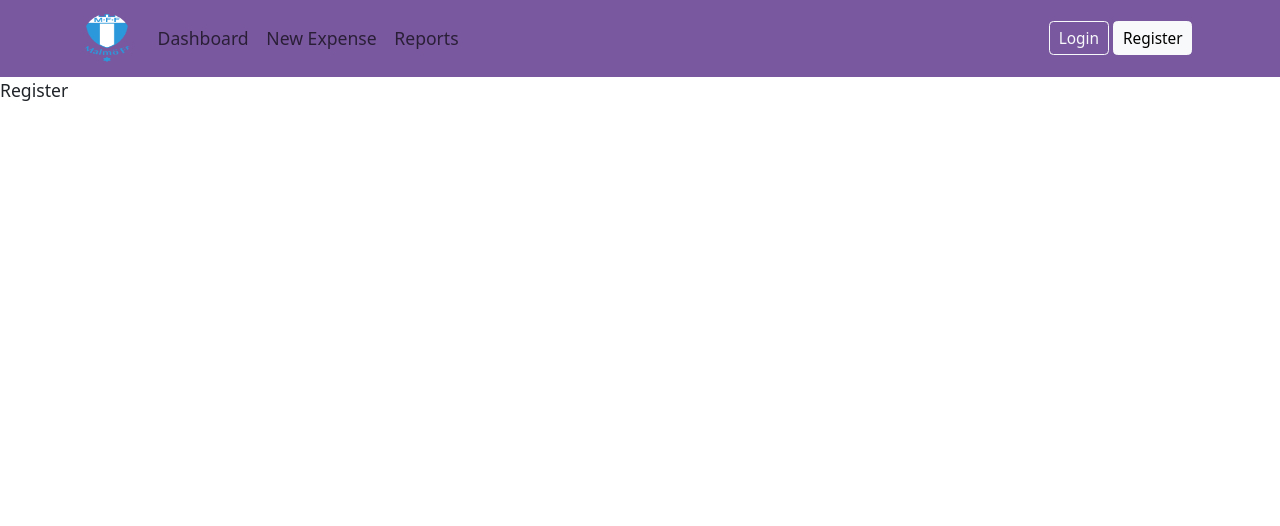
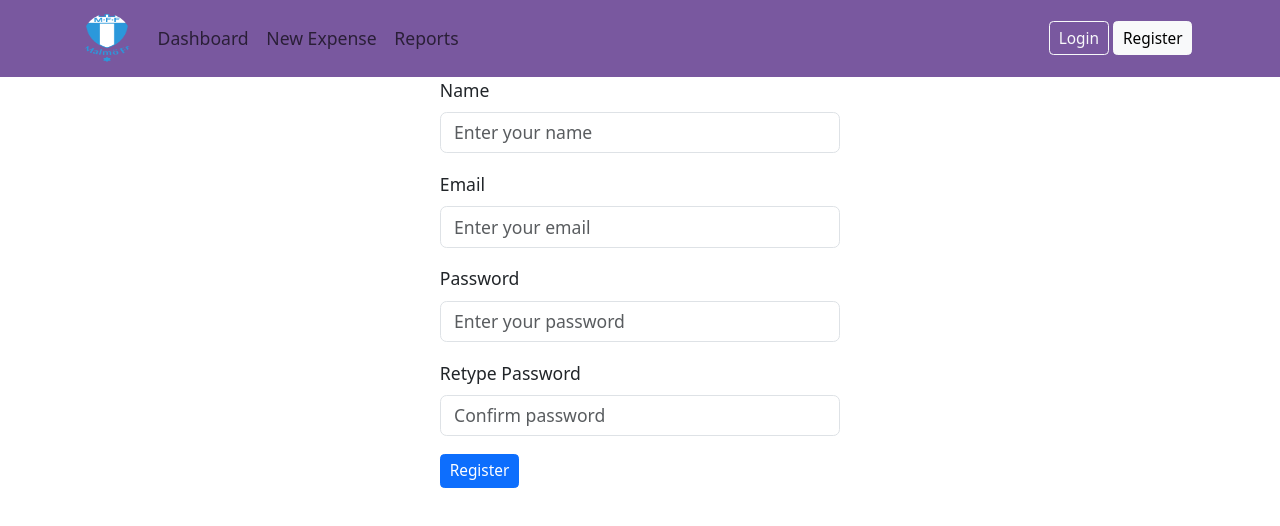
Before and after one commit to e93fem/webapp, a React (Vite) app: page /register in a window 1280 px wide. Shown: the top 526 px of the page. Built offline with nearby package versions, Linux system fonts and the light colour scheme.

Commit message:
completee registration

```diff
--- /dev/null
+++ b/src/hooks/useRegister.ts
@@ -0,0 +1,22 @@
+import { useState } from "react";
+import { Profile } from "../model/Profile";
+import { createProfile } from "../services/auth-service";
+
+export const useRegister = () => {
+    const [error, setError] = useState<string>("");
+    const [isLoading, setLoader] = useState<boolean>(false);
+    const [toast, setToast] = useState<string>("");
+    const signup = (profile: Profile) => {
+        setLoader(true);
+        createProfile(profile)
+            .then(response => {
+                if (response && response.status === 201) {
+                    setToast("Profile is successfully created");
+                }
+            })
+            .catch(error => console.log(error))
+            .finally(() => setLoader(false));
+
+    }
+    return {error, isLoading, signup, toast};
+}
--- /dev/null
+++ b/src/model/Profile.ts
@@ -0,0 +1,7 @@
+export interface Profile {
+    profileId?: string;
+    name: string;
+    email: string;
+    password: string;
+    confirmPassword: string;
+}
--- a/src/pages/register/Register.tsx
+++ b/src/pages/register/Register.tsx
@@ -1,7 +1,70 @@
+import profileValidationSchema from "../../validation/profileValidationSchema";
+import { Profile } from '../../model/Profile'
+import { useFormik } from "formik";
+import { useRegister } from "../../hooks/useRegister";
+
+
 const Register = () => {
-  return (
-    <div>Register</div>
-  )
+  const {error, isLoading, signup, toast} = useRegister();
+  const formik = useFormik<Profile>({
+    initialValues: {
+      name: "",
+      email: "",
+      password: "",
+      confirmPassword: ""
+    },
+    validationSchema: profileValidationSchema,
+    onSubmit: (profile: Profile, {resetForm}) => {
+      signup(profile);
+      resetForm();
+
+
+    }
+  });
+  return <div className="d-flex justify-content-center align-items-center login-background">
+    <div className="container col-md-4 cöl-sm-12">
+      {isLoading && <p>Loading...</p>}
+      {error && <p className="text-danger">{error}</p>}
+      {toast && <p className="text-primary">{toast}</p>}
+      <form onSubmit={formik.handleSubmit}>
+        <div className="mb-3">
+          <label htmlFor="name" className="form-label">
+            Name
+          </label>
+          <input type="text" className="form-control" id="name" placeholder="Enter your name" name="name"
+            value={formik.values.name} onChange={formik.handleChange} onBlur={formik.handleBlur} />
+          {formik.touched.name && formik.errors.name ? <div className="text-danger fst-italic">{formik.errors.name}</div> : null}
+        </div>
+        <div className="mb-3">
+          <label htmlFor="email" className="form-label">
+            Email
+          </label>
+          <input type="email" className="form-control" id="email" placeholder="Enter your email" name="email"
+            value={formik.values.email} onChange={formik.handleChange} onBlur={formik.handleBlur} />
+          {formik.touched.email && formik.errors.email ? <div className="text-danger fst-italic">{formik.errors.email}</div> : null}
+        </div>
+        <div className="mb-3">
+          <label htmlFor="password" className="form-label">
+            Password
+          </label>
+          <input type="password" className="form-control" id="password" placeholder="Enter your password" name="password"
+            value={formik.values.password} onChange={formik.handleChange} onBlur={formik.handleBlur} />
+          {formik.touched.password && formik.errors.password ? <div className="text-danger fst-italic">{formik.errors.password}</div> : null}
+        </div>
+        <div className="mb-3">
+          <label htmlFor="retypePassword" className="form-label">
+            Retype Password
+          </label>
+          <input type="password" className="form-control" id="retypePassword" placeholder="Confirm password" name="confirmPassword"
+            value={formik.values.confirmPassword} onChange={formik.handleChange} onBlur={formik.handleBlur} />
+          {formik.touched.confirmPassword && formik.errors.confirmPassword ? <div className="text-danger fst-italic">{formik.errors.confirmPassword}</div> : null}
+        </div>
+        <button className="btn btn-sm btn-primary" type="submit">
+          Register
+        </button>
+      </form>
+    </div>
+  </div>
 };
 
 export default Register;
--- /dev/null
+++ b/src/services/auth-service.ts
@@ -0,0 +1,6 @@
+import apiClient from "../config/api-client";
+import { Profile } from "../model/Profile";
+
+export const createProfile = (profile: Profile) => {
+    return apiClient.post<Profile>("/register", profile);
+}
--- /dev/null
+++ b/src/validation/profileValidationSchema.ts
@@ -0,0 +1,10 @@
+import * as yup from 'yup'
+
+const profileValidationSchema = yup.object().shape({
+    name: yup.string().required('Name is required').min(3, 'Name must be at least 3 characters'),
+    email: yup.string().required('Email is required').email('Email is not valid'),
+    password: yup.string().required('Password is required').min(5, 'Password must be at least 5 characters'),
+    confirmPassword: yup.string().required('Retype confirm password').oneOf([yup.ref('password')], 'Password must match')
+});
+
+export default profileValidationSchema;
```
